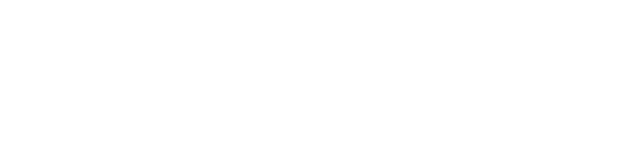
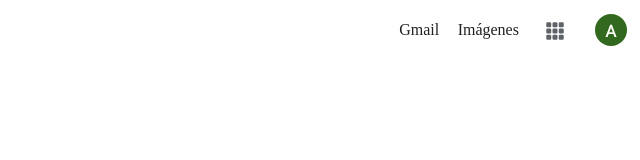
Before and after one commit to alexander-r2020/clone-google, a plain HTML site: page index.html in a window 1280 px wide. Shown: the whole page, without its empty margins (640-1280 px from the left). Drawn offline with Linux system fonts and the light colour scheme.

Commit message:
finalizando header, creando carpeta de images e inclyendo foto de perfil y productos

```diff
--- a/index.html
+++ b/index.html
@@ -7,6 +7,17 @@
     <link rel="stylesheet" href="./styles/style.css"/>
 </head>
 <body>
-
+    <header class="header">
+        <nav class="navbar">
+            <ul class="navbar__ul">
+                <li class="navbar__list"><a class="navbar__link link__underline" href="#">Gmail</a></li>
+                <li class="navbar__list"><a class="navbar__link link__underline" href="#">Imágenes</a></li>
+                <li class="navbar__list"><a class="navbar__link products__icon" href="#"><img class="navbar__link-img-productos" src="./images/icons/products.svg" alt="imagen de productos" width="20" height="20"></a></li>
+                <li class="navbar__list"><a class="navbar__link products__icon-perfil" href="#">
+                    <img class="navbar__link-img-perfil" src="./images/perfil.png" alt="logo de usuario" width="32" height="32">
+                </a></li>
+            </ul>
+        </nav>
+    </header>
 </body>
 </html>
--- a/styles/style.css
+++ b/styles/style.css
@@ -3,3 +3,58 @@
     padding: 0;
     box-sizing: border-box;
 }
+a{
+    text-decoration: none;
+}
+.header{
+    width: 100%;
+    height: 60px;
+    display: flex;
+    justify-content: flex-end;
+}
+.navbar{
+    display: flex;
+    justify-content: flex-end;
+}
+.navbar__ul{
+    width: 250px;
+    height: auto;
+    display: flex;
+    justify-content: space-around;
+    align-items: center;
+    list-style: none;
+}
+.navbar__link{
+    color: rgba(0,0,0,.87);
+}
+.navbar__link-img-productos{
+    fill: #5f6368;
+}
+.navbar__link-img-perfil{
+    border-radius: 50%;
+}
+.link__underline:hover{
+    text-decoration: underline;
+}
+.products__icon{
+    display: inline-block;
+    vertical-align: middle;
+    width: 35px;
+    height: 35px;
+    padding: 8px;
+}
+.products__icon:hover{
+    border-radius: 50%;
+    background-color: rgba(60,64,67,.08);
+}
+.products__icon-perfil{
+    display: inline-block;
+    vertical-align: middle;
+    width: 40px;
+    height: 40px;
+    padding: 4px;
+}
+.products__icon-perfil:hover{
+    border-radius: 50%;
+    background-color: rgba(60,64,67,.08);
+}
```
Also changed, not shown: images/icons/products.svg (added), images/perfil.png (added).
